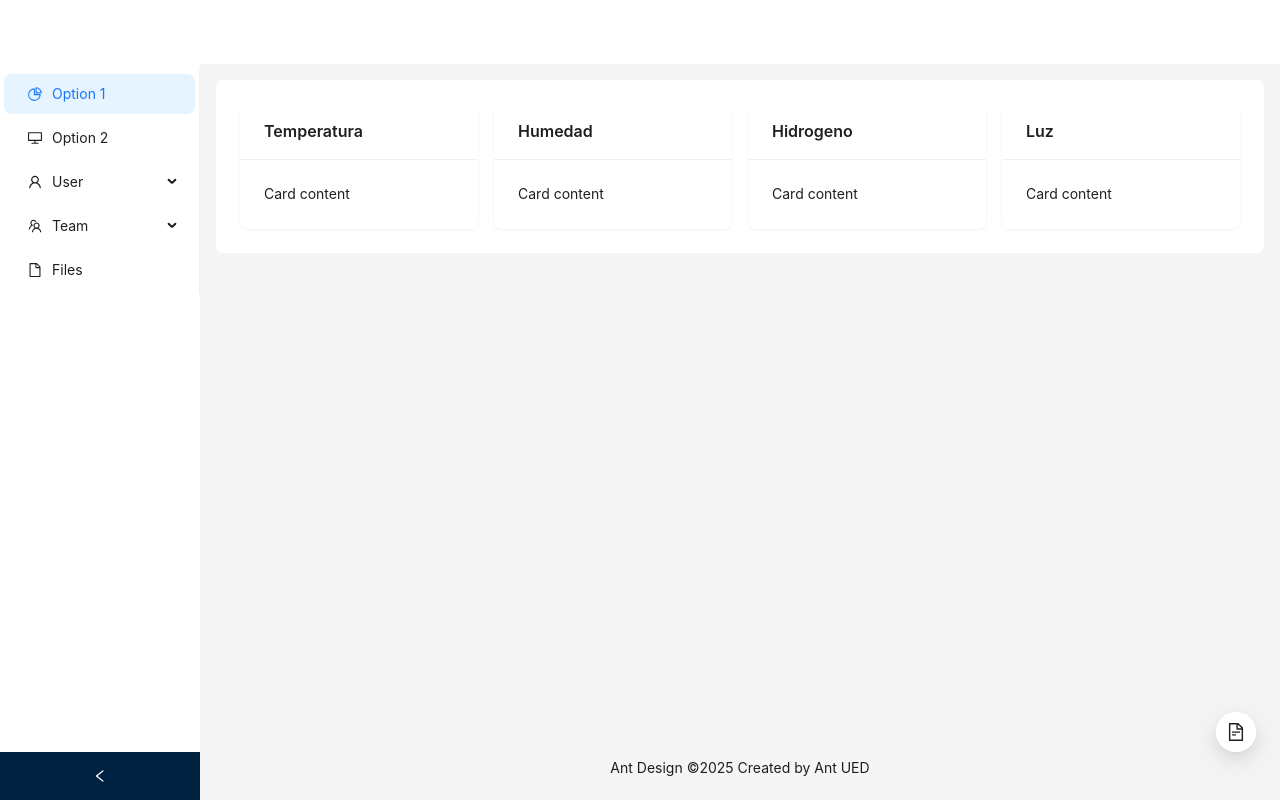
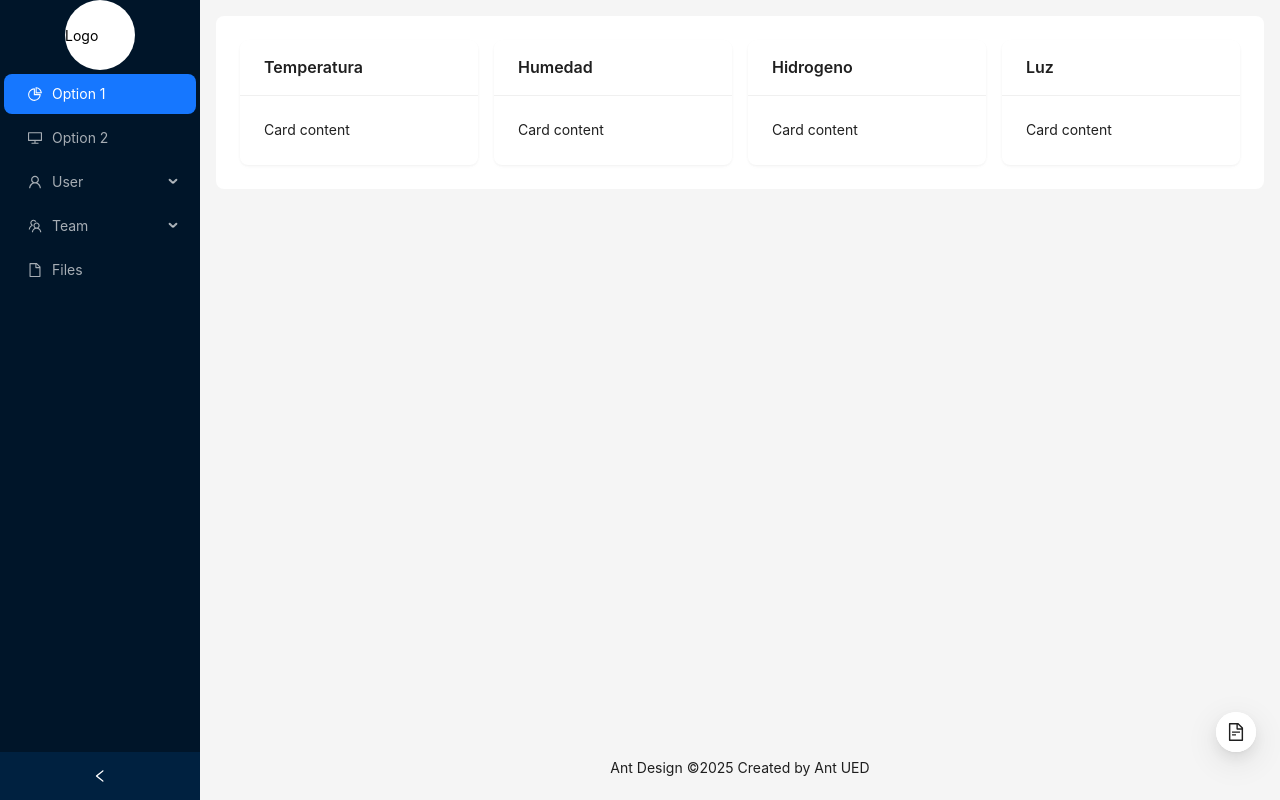
Before and after one commit to Angaro920/agroclima-react-iot, a React (Vite) app: page / in a window 1280 px wide. Built offline with nearby package versions, Linux system fonts and the light colour scheme.

Commit message:
Cartas agregadas

```diff
--- a/src/App.tsx
+++ b/src/App.tsx
@@ -17,7 +17,7 @@ const App = () => {
         collapsible
         collapsed={collapsed}
         onCollapse={(value) => setCollapsed(value)}
-        style={{ background: colorBgContainer }}
+        /* style={{ background: colorBgContainer }} */
       >
         <div
           style={{
@@ -30,11 +30,11 @@ const App = () => {
             display: "flex",
             margin: "auto",
           }}
-        />
+        >Logo</div>
         <MenuDashboard />
       </Sider>
       <Layout>
-        <Header style={{ padding: 0, background: colorBgContainer }} />
+        {/* <Header style={{ padding: 0, background: colorBgContainer }} /> */}
         <Content style={{ margin: "0 16px" }}>
           <div
             style={{
--- a/src/components/Menu/index.tsx
+++ b/src/components/Menu/index.tsx
@@ -41,6 +41,6 @@ const items: MenuItem[] = [
 export const MenuDashboard = () => {
 
   return (
-    <Menu defaultSelectedKeys={['1']} items={items} theme="light" mode='inline'/>
+    <Menu defaultSelectedKeys={['1']} items={items} theme="dark" mode='inline'/>
   )
 }
```
